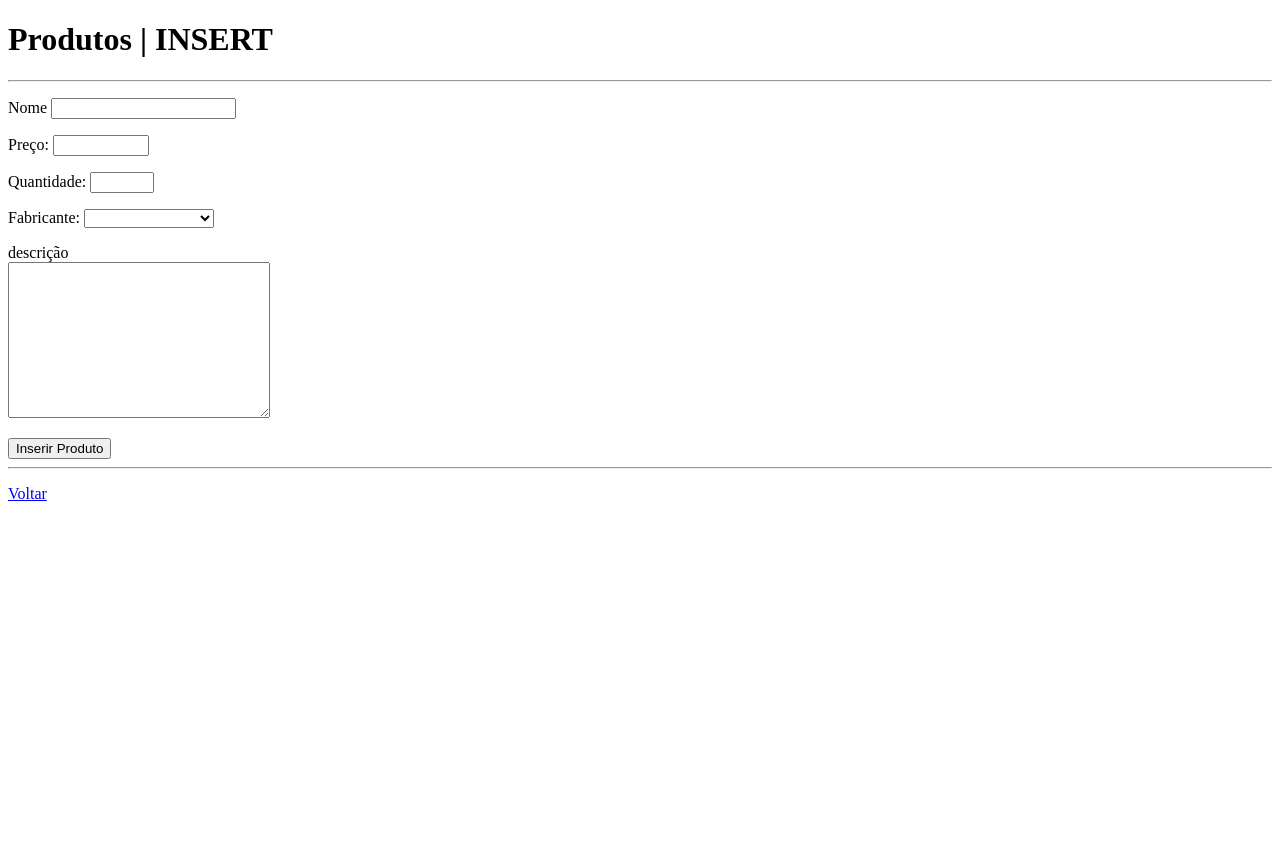
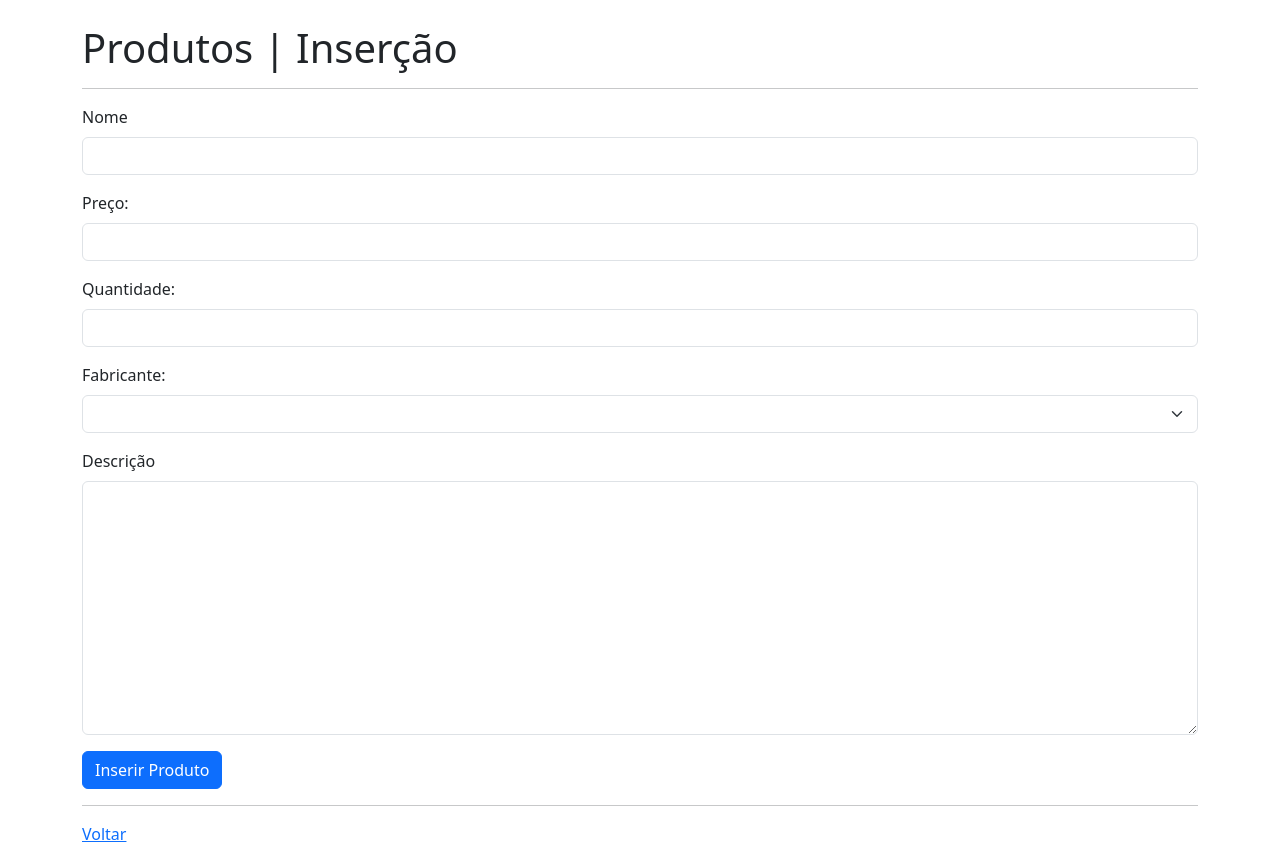
Before and after one commit to VitorGGama/exemplo-crud-php, a PHP site: page /produtos/inserir.php in a window 1280 px wide. Before the commit the page ends 501 px from the top, so only its background shows below. Run offline with PHP 8.4, Linux system fonts and the light colour scheme; tables that the repository leaves empty or names only in its code hold one stand-in row (values such as "Sample post").

Commit message:
produtos-inserir com bootstrapa

```diff
--- a/produtos/inserir.php
+++ b/produtos/inserir.php
@@ -3,70 +3,56 @@ require_once "../src/funcoes-fabricantes.php";
 $listaDeFabricantes = lerFabricantes($conexao);
 ?>
 <!DOCTYPE html>
-<html lang="en">
+<html lang="pt-br">
 
 <head>
     <meta charset="UTF-8">
     <meta name="viewport" content="width=device-width, initial-scale=1.0">
     <title>Produtos - Inserção</title>
+    <!-- Adicione os links para os arquivos CSS do Bootstrap -->
+    <link href="https://cdn.jsdelivr.net/npm/bootstrap@5.3.0/dist/css/bootstrap.min.css" rel="stylesheet">
 </head>
 
 <body>
-    <h1>Produtos | INSERT</h1>
+    <div class="container">
+        <h1 class="mt-4">Produtos | Inserção</h1>
         <hr>
+
         <form action="" method="post">
-
-        <p>
-            <label for="nome">Nome</label>
-            <input type="text" name="nome" id="nome" required>
-        <p>
-            <label for="preco">Preço:</label>
-            <input type="number" min="10" max="1000" step="0.01" name="preco" id="preco" required>
-        </p>
-
-        <p>
-            <label for="quantidade">Quantidade:</label>
-            <input type="number" min="1" max="100" name="quantidade" id="quantidade" required>
-        </p>
-
-        <p>
-            <label for="fabricante">Fabricante:</label>
-            <select name="fabricante" id="fabricante">
+            <div class="mb-3">
+                <label for="nome" class="form-label">Nome</label>
+                <input type="text" class="form-control" name="nome" id="nome" required>
+            </div>
+            <div class="mb-3">
+                <label for="preco" class="form-label">Preço:</label>
+                <input type="number" min="10" max="1000" step="0.01" class="form-control" name="preco" id="preco" required>
+            </div>
+            <div class="mb-3">
+                <label for="quantidade" class="form-label">Quantidade:</label>
+                <input type="number" min="1" max="100" class="form-control" name="quantidade" id="quantidade" required>
+            </div>
+            <div class="mb-3">
+                <label for="fabricante" class="form-label">Fabricante:</label>
+                <select class="form-select" name="fabricante" id="fabricante">
                     <option value=""></option>
-
-
-                    <option value=""></option>
-
-                    <?php
-                    foreach($listaDeFabricantes as $fabricante){ ?>
-                    <option value="<?=$fabricante['id'] ?>"><?=$fabricante['nome'] ?></option>
-
-
-                    <?php
-                    }
-                    ?>
-
-
-
+                    <?php foreach ($listaDeFabricantes as $fabricante) { ?>
+                        <option value="<?= $fabricante['id'] ?>"><?= $fabricante['nome'] ?></option>
+                    <?php } ?>
                 </select>
-        </p>
-
-        <p>
-            <label for="descricao">descrição</label> <br>
-            <textarea name="descricao" id="descricao" cols="30" rows="10"></textarea>
-        </p>
-
-        <button type="submit" name="inserir">Inserir Produto</button>
-
-
+            </div>
+            <div class="mb-3">
+                <label for="descricao" class="form-label">Descrição</label>
+                <textarea class="form-control" name="descricao" id="descricao" cols="30" rows="10"></textarea>
+            </div>
+            <button type="submit" class="btn btn-primary" name="inserir">Inserir Produto</button>
         </form>
 
         <hr>
         <p><a href="visualizar.php">Voltar</a></p>
+    </div>
 
-
-
-
+    <!-- Adicione o link para o arquivo JavaScript do Bootstrap, se necessário -->
+    <!-- <script src="https://cdn.jsdelivr.net/npm/bootstrap@5.3.0/dist/js/bootstrap.bundle.min.js"></script> -->
 </body>
 
 </html>
```
Lines whose indentation alone changed are shown as unchanged.
